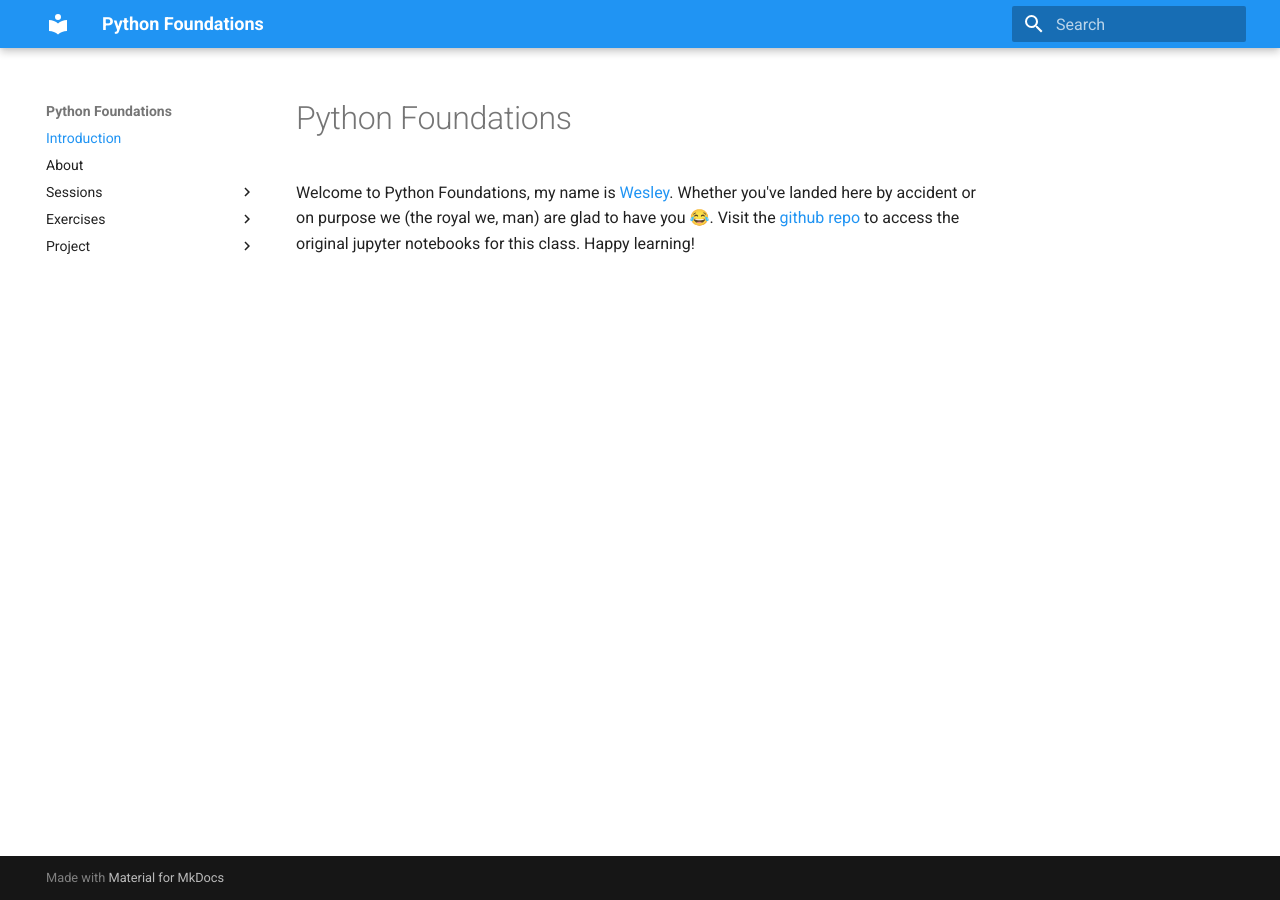
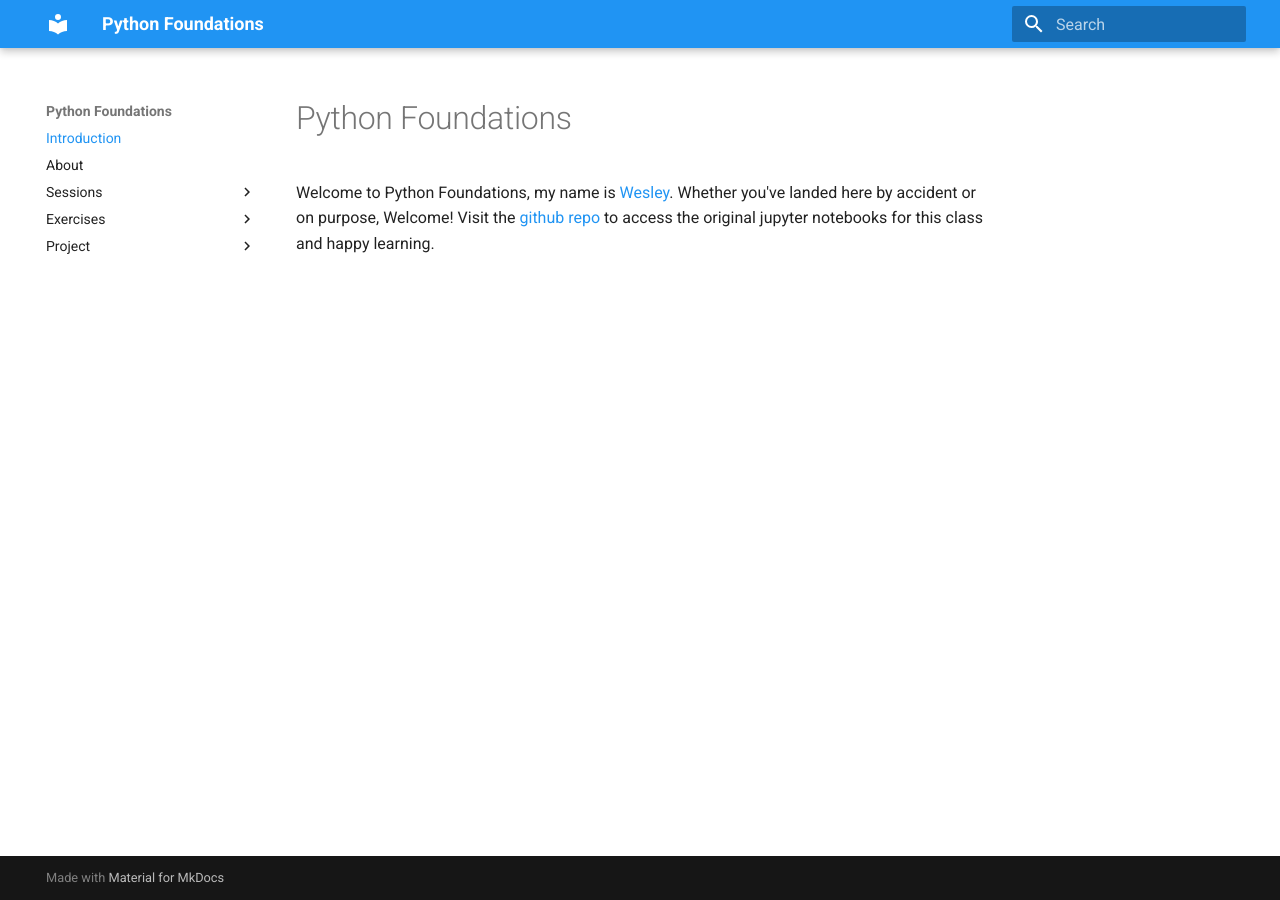
Before and after one commit to wesleybeckner/python_foundations, an MkDocs documentation site: the page built from docs/index.md, in a window 1280 px wide. Built offline with MkDocs 1.6.1 and Material for MkDocs 9.7.7, drawn with Linux system fonts in a browser that asks for light colours.

Commit message:
index update

```diff
--- a/docs/index.md
+++ b/docs/index.md
@@ -3,4 +3,4 @@ layout: default
 ---
 
 # Python Foundations
-Welcome to Python Foundations, my name is [Wesley](https://wesleybeckner.github.io/). Whether you've landed here by accident or on purpose we (the royal we, man) are glad to have you 😂. Visit the [github repo](https://github.com/wesleybeckner/python_foundations) to access the original jupyter notebooks for this class. Happy learning!
+Welcome to Python Foundations, my name is [Wesley](https://wesleybeckner.github.io/). Whether you've landed here by accident or on purpose, Welcome! Visit the [github repo](https://github.com/wesleybeckner/python_foundations) to access the original jupyter notebooks for this class and happy learning.
```
